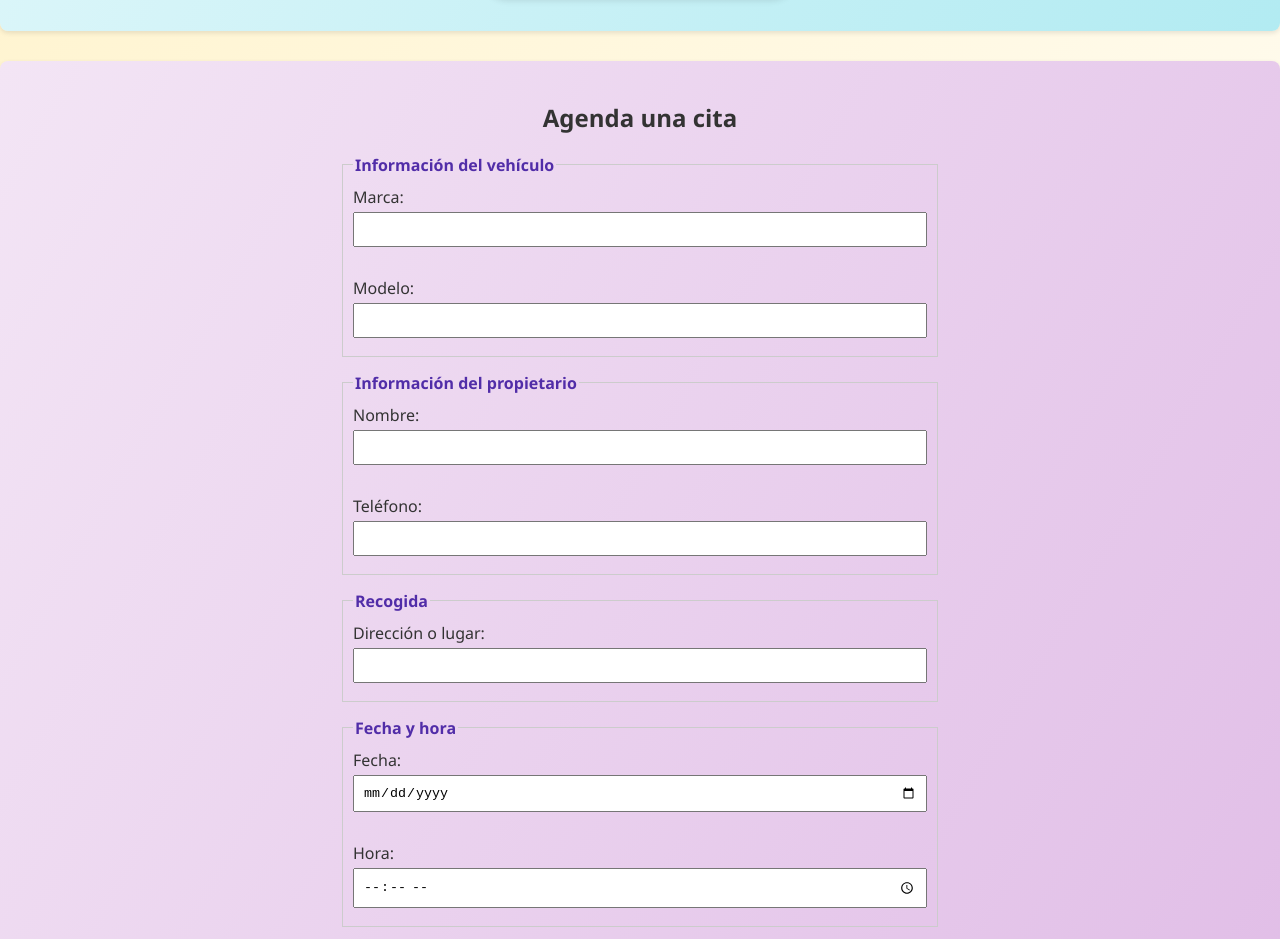
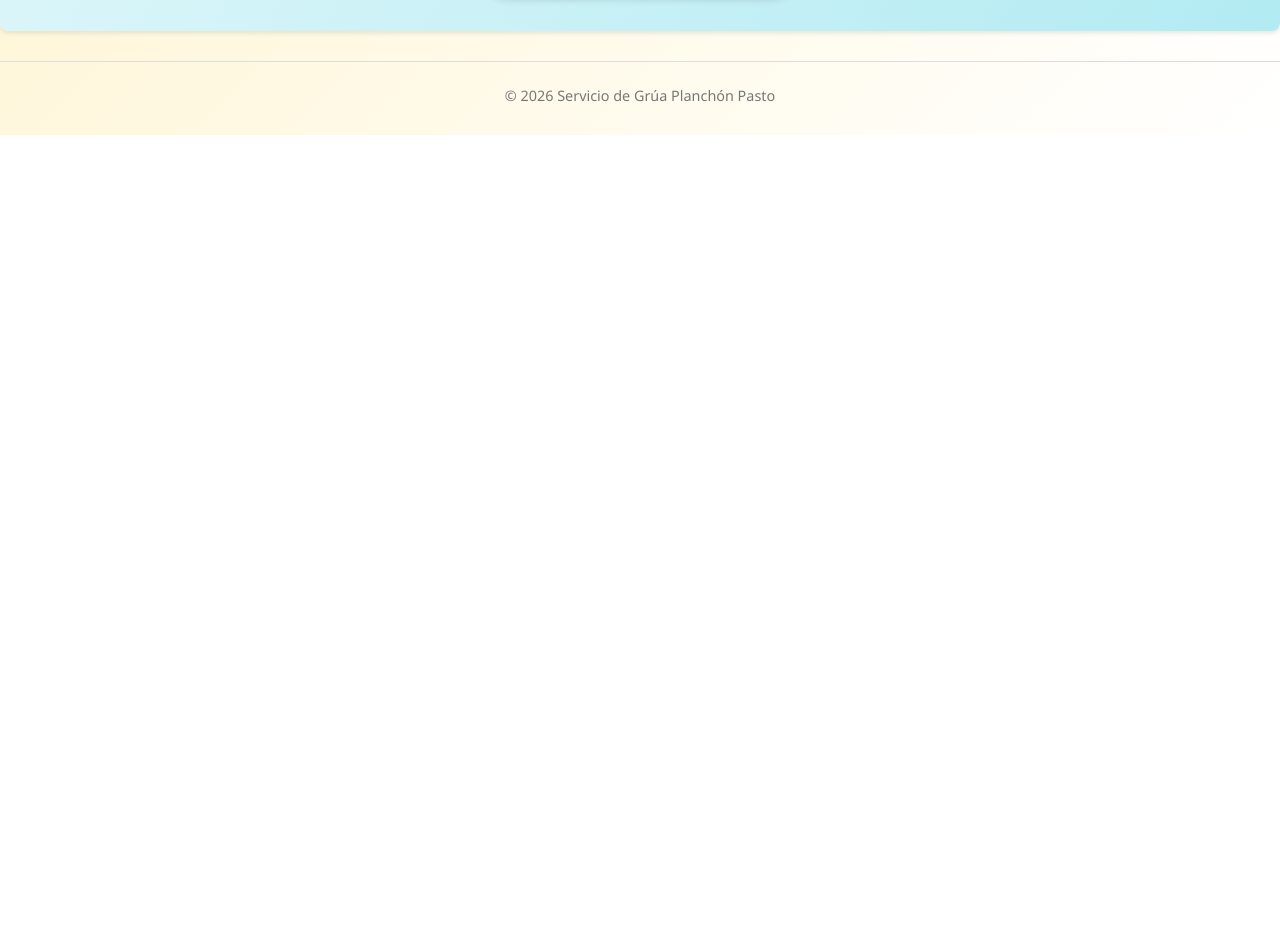
Before and after one commit to victorA0214/Servicio-de-grua-planchon-24-7, a plain HTML site: page index.html in a window 1280 px wide. Shown: the part 1161-2100 px from the top of the page. After the commit the page ends 1296 px from the top, so only its background shows below. Drawn offline with Linux system fonts and the light colour scheme.

Commit message:
Update index.html

```diff
--- a/index.html
+++ b/index.html
@@ -30,40 +30,14 @@
             </a></li>
             </ul>
             <p>WhatsApp:</p>
-            <p><a class="button whatsapp" href="https://wa.me/573154119349" target="_blank">
+            <p><a class="button whatsapp" href="https://wa.me/573001234567" target="_blank">
                 <img src="what.gif" alt="WhatsApp" width="24" style="vertical-align: middle;">
                 &nbsp;Contáctanos por WhatsApp
             </a></p>
         </section>
-        <!-- nueva sección para agendar citas -->
-        <section id="agendar">
-            <h2>Agenda una cita</h2>
-            <form action="https://script.google.com/macros/s/AKfycbwT7ybnUFmHu-Cw9Qw9momWvSQEnT1naqYJ2Vun7JZNzu93TOwmvfJAt7CjACuIk99rdw/exec" method="post">
-                <fieldset>
-                    <legend>Información del vehículo</legend>
-                    <label>Marca: <input type="text" name="marca" required></label><br>
-                    <label>Modelo: <input type="text" name="modelo" required></label>
-                </fieldset>
-                <fieldset>
-                    <legend>Información del propietario</legend>
-                    <label>Nombre: <input type="text" name="nombre" required></label><br>
-                    <label>Teléfono: <input type="tel" name="telefono" required></label>
-                </fieldset>
-                <fieldset>
-                    <legend>Recogida</legend>
-                    <label>Dirección o lugar: <input type="text" name="ubicacion" required></label>
-                </fieldset>
-                <fieldset>
-                    <legend>Fecha y hora</legend>
-                    <label>Fecha: <input type="date" name="fecha" required></label><br>
-                    <label>Hora: <input type="time" name="hora" required></label>
-                </fieldset>
-                <button type="submit">Enviar</button>
-            </form>
-        </section>
+
         <footer>
             <p>&copy; 2026 Servicio de Grúa Planchón Pasto</p>
         </footer>
     </body>
-
 </html>
```
